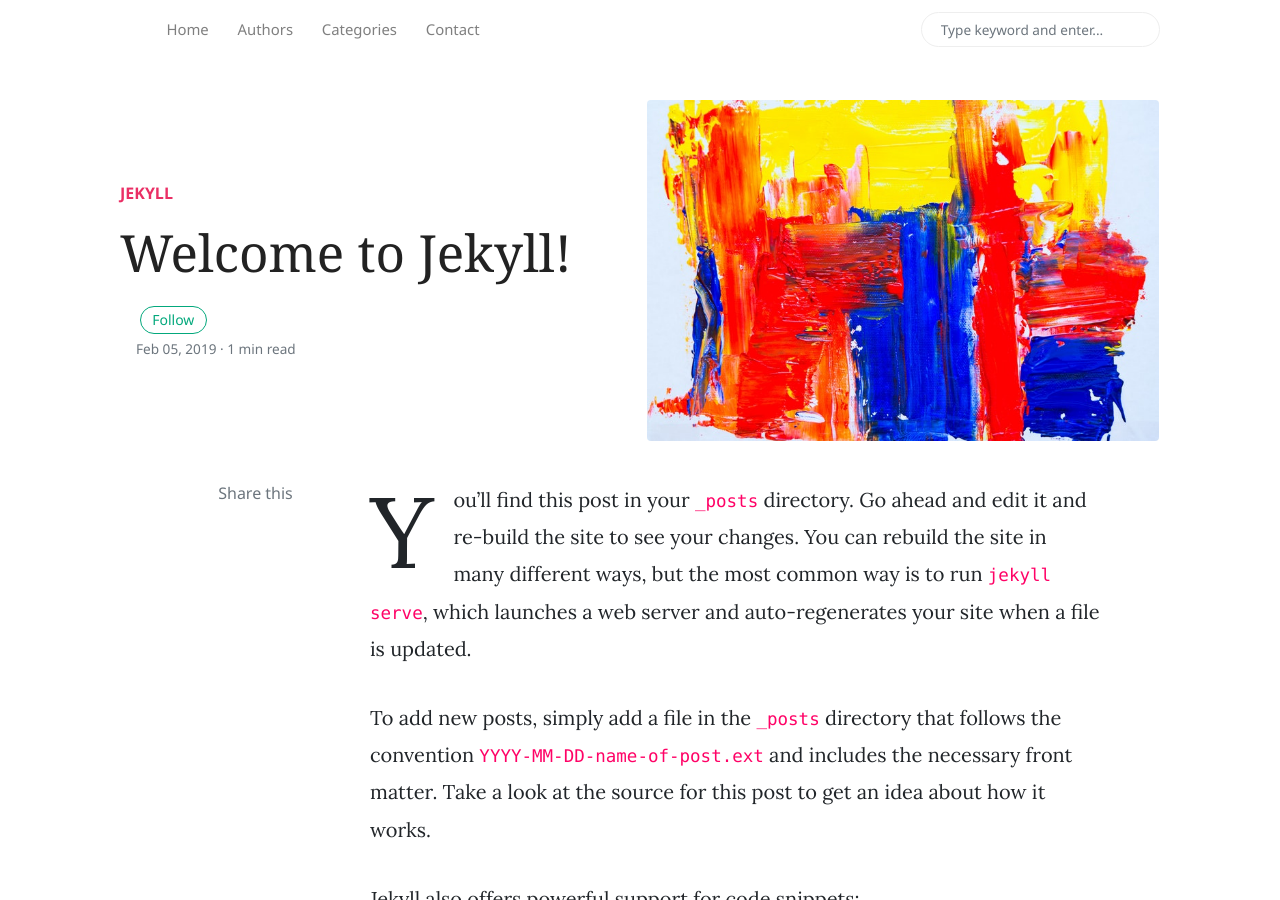
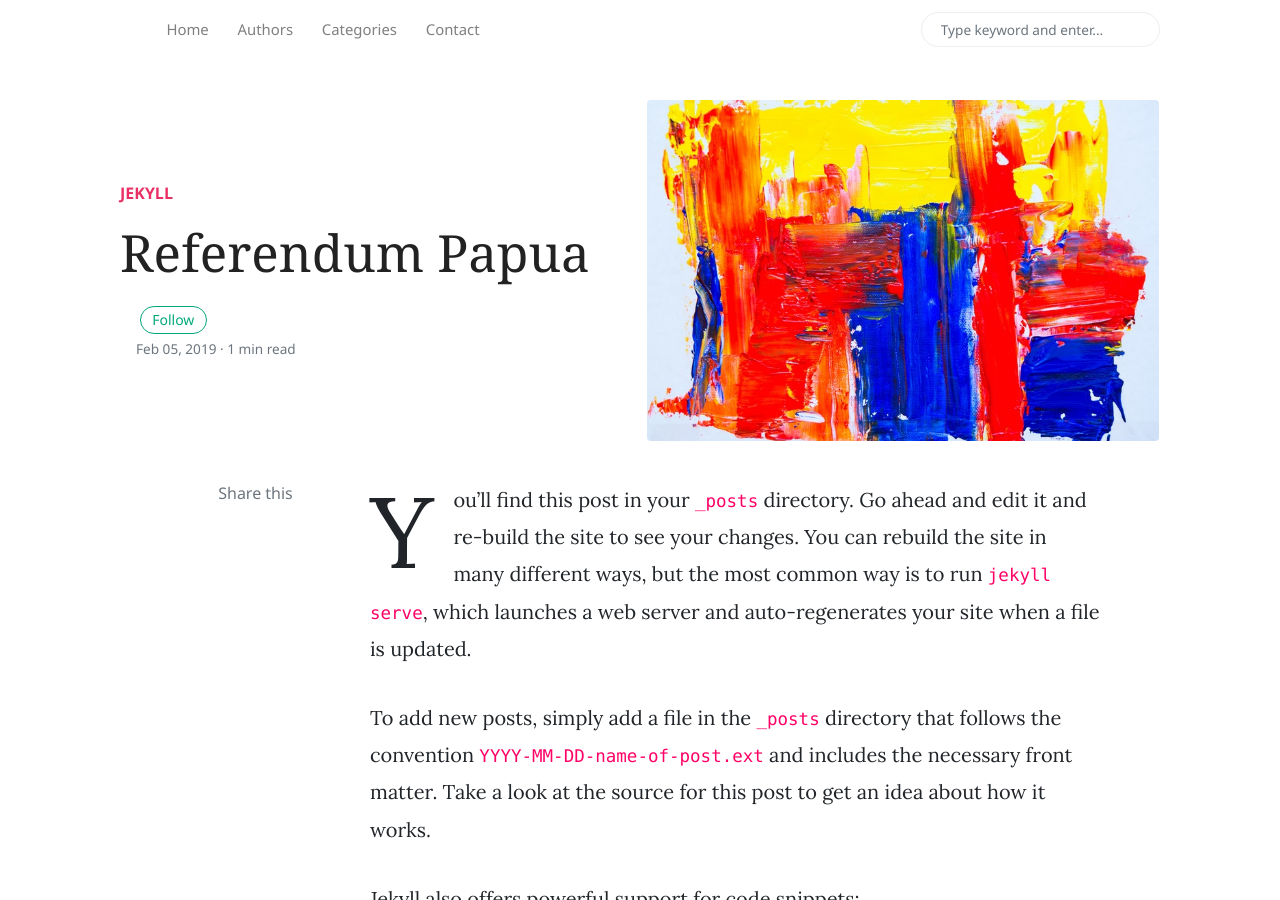
Before and after one commit to BintangKejora-dev/BintangKejora-dev.github.io, a Jekyll site: the page built from _posts/2019-02-05-Referendum Papua.markdown, in a window 1280 px wide and 900 px high. Built offline with Jekyll 4.4.1, drawn with Linux system fonts in a browser that asks for light colours; nearby versions of some CDN libraries; comment, search, counter and statistics services are not loaded.

Commit message:
Seconf commit

```diff
--- a/_posts/2019-02-05-Referendum Papua.markdown
+++ b/_posts/2019-02-05-Referendum Papua.markdown
@@ -1,6 +1,6 @@
 ---
 layout: post
-title:  "Welcome to Jekyll!"
+title:  "Referendum Papua"
 categories: [ Jekyll ]
 image: assets/images/demo1.jpg
 ---
```
